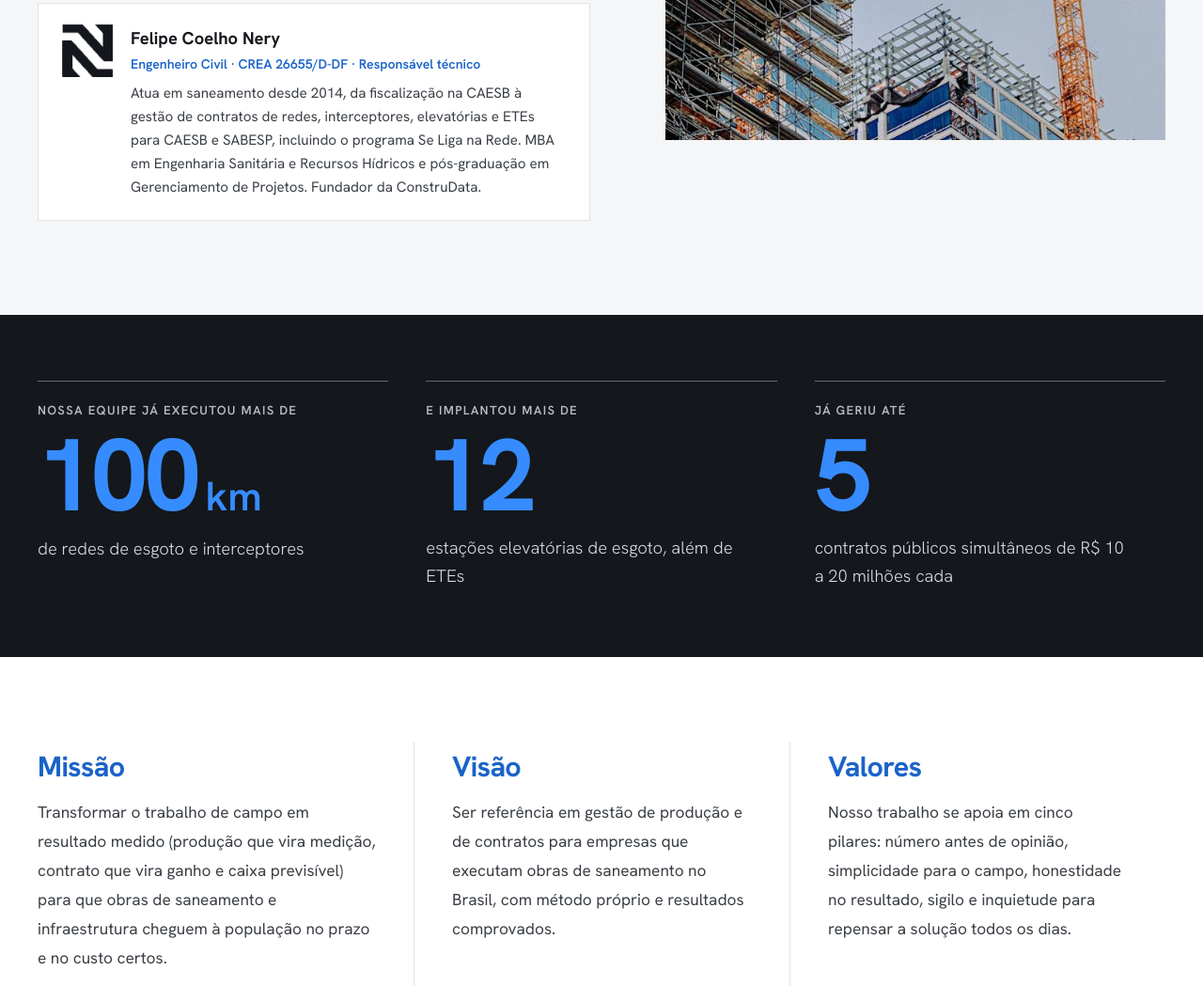
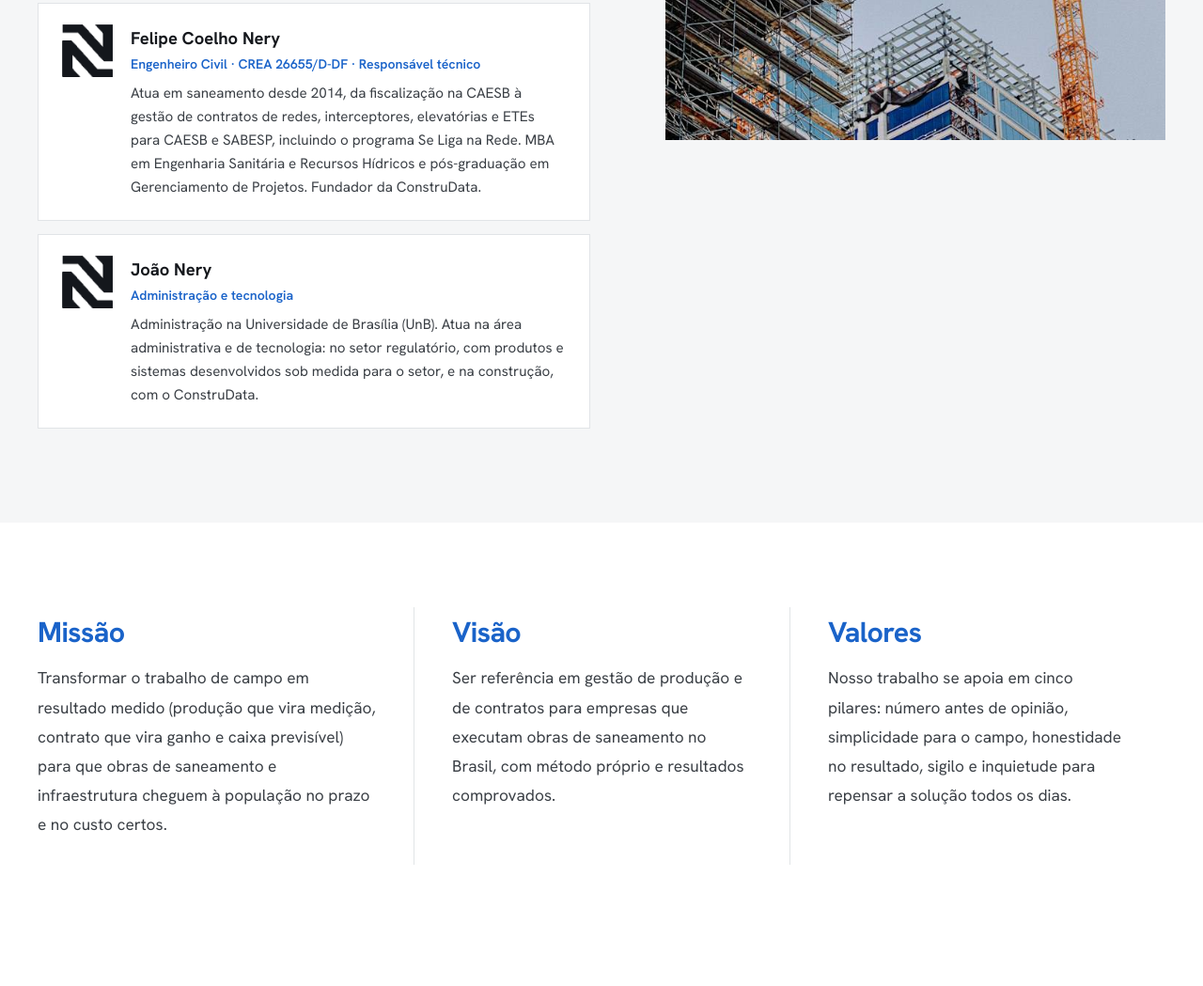
Before and after one commit to Joaodesouzanery/SITE-GRUPO-NERY, a plain HTML site: page index.html in a window 1280 px wide. Shown: the part 8978-10027 px from the top of the page at 94% size. Drawn offline with Linux system fonts and the light colour scheme.

Commit message:
Site: tira a faixa de números e acrescenta o João Nery (administração e tecnologia) na equipe
Co-Authored-By: Claude Opus 5.5 <noreply@anthropic.com>
Claude-Session: https://claude.ai/code/session_01WZE26nErzRpGKfZEGwJmBA

```diff
--- a/index.html
+++ b/index.html
@@ -293,17 +293,16 @@
               <p>Atua em saneamento desde 2014, da fiscalização na CAESB à gestão de contratos de redes, interceptores, elevatórias e ETEs para CAESB e SABESP, incluindo o programa Se Liga na Rede. MBA em Engenharia Sanitária e Recursos Hídricos e pós-graduação em Gerenciamento de Projetos. Fundador da ConstruData.</p>
             </div>
           </div>
+          <div class="equipe">
+            <img src="img/simbolo-grupo-nery.png" alt="" width="56" height="56">
+            <div>
+              <b>João Nery</b>
+              <span>Administração e tecnologia</span>
+              <p>Administração na Universidade de Brasília (UnB). Atua na área administrativa e de tecnologia: no setor regulatório, com produtos e sistemas desenvolvidos sob medida para o setor, e na construção, com o ConstruData.</p>
+            </div>
+          </div>
         </div>
         <figure class="sobre__foto"><img src="img/sobre-guindastes.jpg" alt="Guindastes em obra ao entardecer" width="1200" height="800"></figure>
-      </div>
-    </section>
-
-    <!-- NÚMEROS -->
-    <section class="numeros">
-      <div class="wrap numeros__in">
-        <div><small>Nossa equipe já executou mais de</small><b>100</b><i>km</i><span>de redes de esgoto e interceptores</span></div>
-        <div><small>E implantou mais de</small><b>12</b><span>estações elevatórias de esgoto, além de ETEs</span></div>
-        <div><small>Já geriu até</small><b>5</b><span>contratos públicos simultâneos de R$ 10 a 20 milhões cada</span></div>
       </div>
     </section>
 
--- a/styles.css
+++ b/styles.css
@@ -179,17 +179,9 @@ em { font-style: normal; color: var(--azul-texto); }
 .equipe b { font-family: var(--titulo); font-size: 1.15rem; color: var(--grafite); display: block; }
 .equipe span { display: block; color: var(--azul-texto); font-weight: 600; font-size: .88rem; margin-bottom: .5em; }
 .equipe p { font-size: .95rem; line-height: 1.65; margin: 0; }
+.equipe + .equipe { margin-top: 14px; }
 .sobre__foto { margin: 0; }
 .sobre__foto img { width: 100%; aspect-ratio: .85; object-fit: cover; border-radius: var(--raio); }
-
-/* números */
-.numeros { background: var(--grafite); padding: 70px 0; }
-.numeros__in { display: grid; grid-template-columns: repeat(3, 1fr); gap: 40px; }
-.numeros__in > div { border-top: 1px solid rgba(255,255,255,.35); padding-top: 20px; }
-.numeros small { display: block; color: #b6bcc2; text-transform: uppercase; font-family: var(--titulo); font-weight: 600; letter-spacing: .1em; font-size: .82rem; }
-.numeros b { font-family: var(--titulo); font-size: clamp(4.2rem, 8.5vw, 7rem); line-height: 1.05; font-weight: 700; color: var(--azul); letter-spacing: -.04em; }
-.numeros i { font-style: normal; font-family: var(--titulo); font-size: clamp(1.8rem, 3.4vw, 2.8rem); font-weight: 600; color: var(--azul); margin-left: .2em; }
-.numeros span { display: block; font-size: 1.15rem; font-weight: 300; color: #d9dde1; margin-top: .3em; max-width: 340px; }
 
 /* missão visão valores */
 .mvv { background: #fff; padding: 90px 0; }
@@ -252,7 +244,7 @@ em { font-style: normal; color: var(--azul-texto); }
   .grade-posts { grid-template-columns: repeat(2, 1fr); }
   .sobre__in, .contato__in, .cta, .modal__caixa { grid-template-columns: 1fr; }
   .sobre__in { gap: 40px; }
-  .numeros__in, .mvv__cartao { grid-template-columns: 1fr; }
+  .mvv__cartao { grid-template-columns: 1fr; }
   .mvv__cartao > div { border-left: 0; padding: 0 0 26px; border-bottom: 1px solid var(--borda); margin-bottom: 26px; }
   .cta__txt { padding: 60px 24px; }
   .cta__foto { min-height: 280px; }
```
